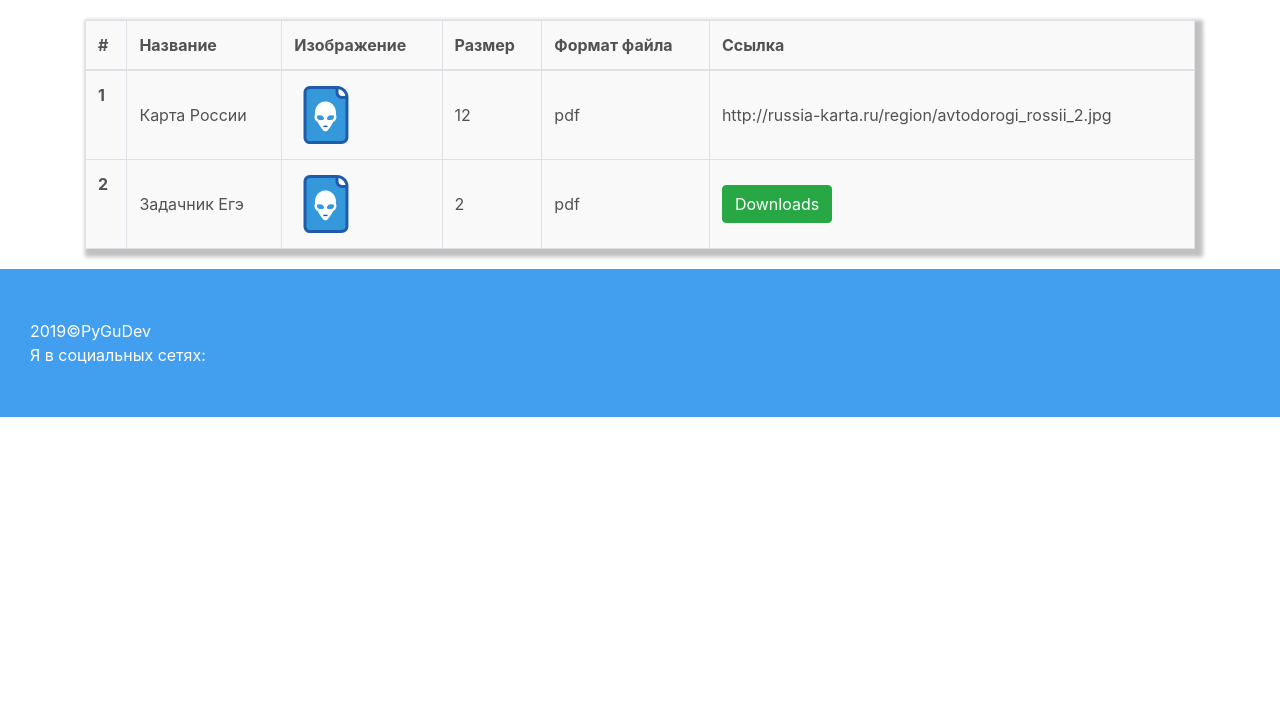
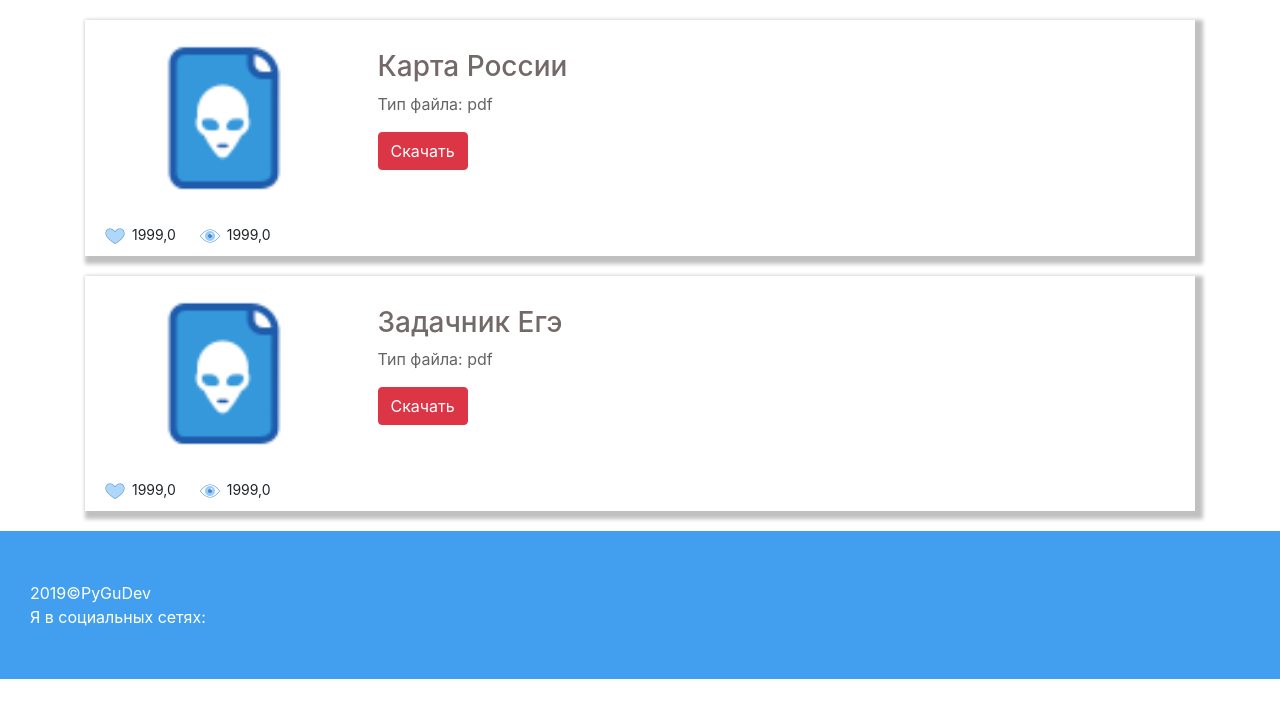
Before and after one commit to PyGuDev/SiteMam, a Django app: page /teach/ in a window 1280 px wide. Shown: the part 66-784 px from the top of the page. Run offline with Django 3.2, Linux system fonts and the light colour scheme; data comes from the database, SQL or seed files in the repository; some libraries are stand-ins or nearby versions.

Commit message:
add new teach structur

```diff
--- a/static/base/css/teach.css
+++ b/static/base/css/teach.css
@@ -12,3 +12,26 @@
 .table td{
     vertical-align: middle;
 }
+.icons-post{
+    font-size: 14px;
+}
+.icons-post img{
+    width: 20px;
+    height: 20px;
+    margin: 10px 3px 10px 20px;
+}
+button{
+    float: left;
+    margin-bottom: 40px!important;
+    margin-right: 40px!important;
+}
+a {
+    color: white;
+}
+a:hover {
+    color: #bfbcbc;
+    text-decoration: none;
+}
+.img-post{
+    padding: 20px;
+}
--- a/templates/base.html
+++ b/templates/base.html
@@ -17,7 +17,6 @@
 
     <link rel="stylesheet" href="{% static 'base/css/style.css'%}">
     <link rel="stylesheet" href="{% static 'base/css/post.css'%}">
-    <link rel="stylesheet" href="{% static 'base/css/teach.css'%}">
     <script src="{% static 'base/js/jquery.min.js'%}"></script>
     <script src="{% static 'base/js/jquery.nicescroll.js'%}"></script>
 </head>
--- a/templates/news/index.html
+++ b/templates/news/index.html
@@ -3,12 +3,13 @@
 {% load static%}
 {%block css%}
 <link rel="stylesheet" href="{% static 'news/css/news.css'%}">
+
 {%endblock%}
 {%block body%}
 {%for item in object_list%}
 {% if item != None%}
 <div class="container bg-white body-content">
-    <div class="row body article">
+    <div class="row body">
         {%if item.img%}
         <div class="col-lg-4 col-sm-12"><img class="img-post" src="{{item.img.url}}" alt=""></div>
         <div class="col-lg-8 col-sm-12 text-center">
--- a/templates/teach/index.html
+++ b/templates/teach/index.html
@@ -1,48 +1,39 @@
 {%extends 'base.html'%}
 {%block body%}
 {%load static%}
-<div class="container bg-white">
-    <div class="row body ">
-        <table class="table table-bordered table-color" id="tableOne">
-            <thead>
-              <tr>
-                <th scope="col">#</th>
-                <th scope="col">Название</th>
-                <th scope="col">Изображение</th>
-                <th scope="col">Размер</th>
-                <th scope="col">Формат файла</th>
-                <th scope="col">Ссылка</th>
-              </tr>
-            </thead>
-            <tbody>
-            {%for item in object_list%}
-            {% if item != None%}
-              <tr>
-                <th scope="row">{{item.pk}}</th>
-                <td>{{item.title}}</td>
-                  {%if item.img.url != None%}
-                <td><img src="{{item.img.url}}"></td>
-                  {%else%}
-                  <td><img src="{% static 'base/img/icons/iconfile.png'%}"></td>
-                  {%endif%}
-                  {% if item.file.size != None%}
-                <td>{{item.file.size | filesizeformat}}</td>
-                  {% else%}
-                <td>{{item.size}}</td>
-                  {%endif%}
-                <td>{{item.typefile}}</td>
-                  {% if item.file.url != None%}
-                <td><a class="btn btn-success" href="{% url 'downloadfile' item.pk %}">Downloads</a></td>
-                  {% else %}
-                <td><a href="{{item.linkfile}}">{{item.linkfile}}</a></td>
-                  {%endif%}
-              </tr>
-              {%endif%}
-            {%endfor%}
-            </tbody>
-          </table>
+{%block css%}
+<link rel="stylesheet" href="{% static 'base/css/teach.css'%}">
+
+{%endblock%}
+{%for item in object_list%}
+{% if item != None%}
+<div class="container bg-white body-content">
+    <div class="row body article">
+        {%if item.img%}
+        <div class="col-lg-4 col-sm-12"><img class="img-post" src="{{item.img.url}}" alt=""></div>
+
+        <div class="col-lg-8 col-sm-12 text-center">
+            <h3 style=" padding-top: 30px; color: #746969;">{{item.title}}</h3>
+            <p style="color: #646464;">Тип файла: {{item.typefile}}</p>
+            <button type="button" class="btn btn-light" ><a href="{{item.linkfile}}">Скачать</a></button>
+        </div>
+        {%else%}
+        <div class="col-lg-3 col-sm-12"><img class="img-post" width="100px" src="{% static 'base/img/icons/iconfile.png'%}"></div>
+        <div class="col-lg-9">
+            <h3 style=" padding-top: 30px; color: #746969;">{{item.title}}</h3>
+            <p style="color: #646464;">Тип файла: {{item.typefile}}</p>
+            <button type="button" class="btn btn-danger" ><a href="{{item.linkfile}}">Скачать</a></button>
+        </div>
+        {%endif%}
+        <div class="icons-post">
+            <img src="{% static 'news/img/icons/likeIcon.png' %}">
+            <span>1999,0</span>
+            <img src="{% static 'news/img/icons/eyeIcon.png' %}">
+             <span>1999,0</span>
+        </div>
     </div>
 </div>
-</div>
 
+{%endif%}
+{%endfor%}
 {%endblock%}
```
